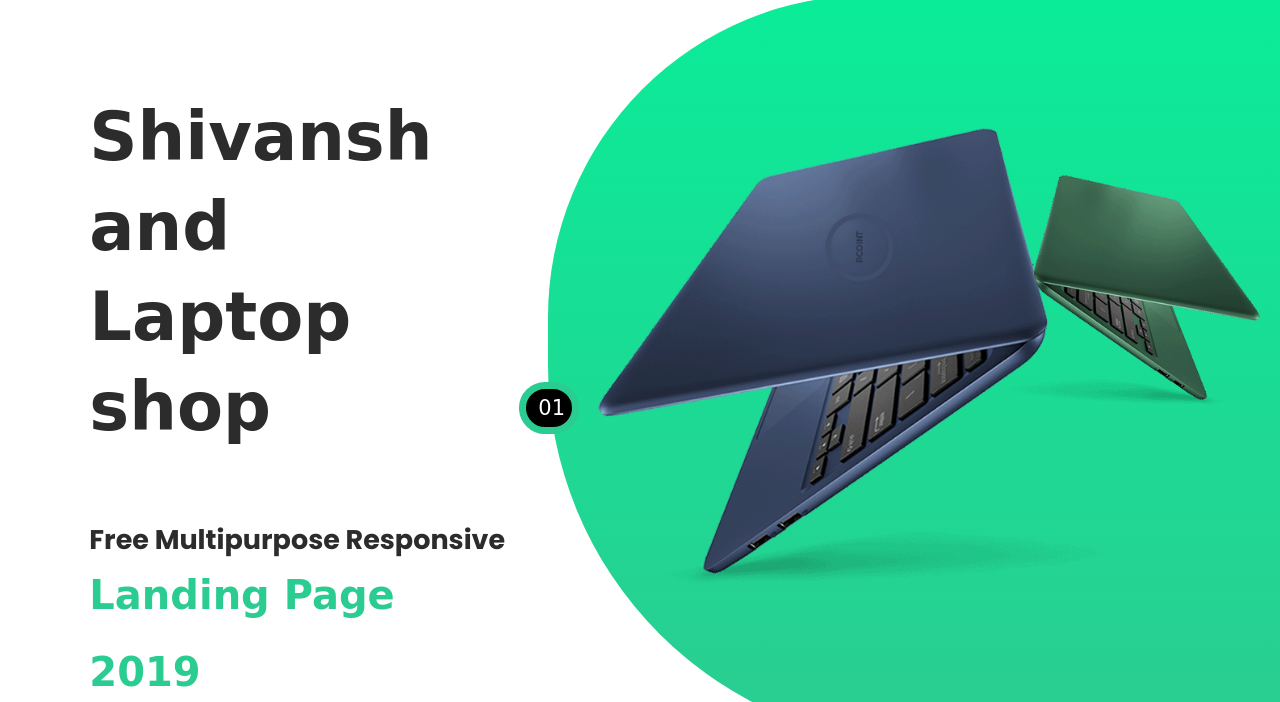
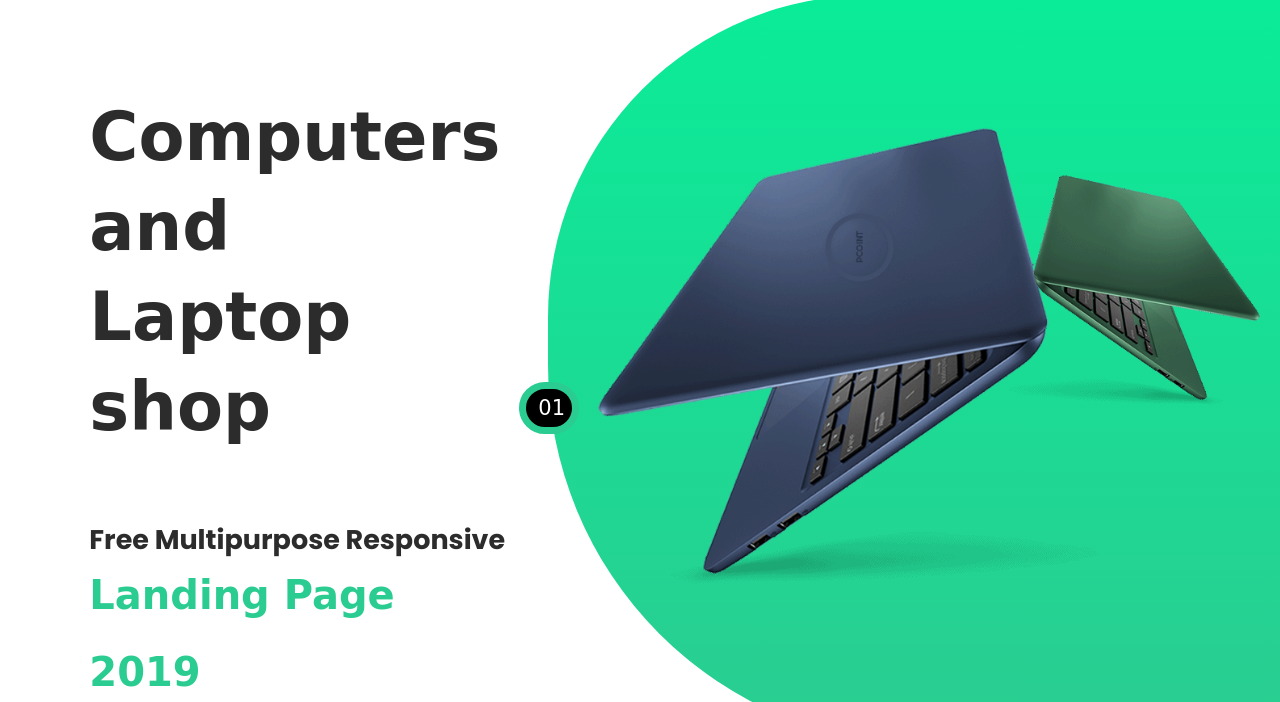
Before and after one commit to Shivansh-sk/pcoint-website, a plain HTML site: page index.html in a window 1280 px wide. Shown: the part 98-800 px from the top of the page. Drawn offline with nearby package versions, Linux system fonts and the light colour scheme; a web font is replaced by a local one.

Commit message:
updated title

```diff
--- a/index.html
+++ b/index.html
@@ -86,7 +86,7 @@
                   <div class="row d_flex">
                      <div class="col-md-5">
                         <div class="text-bg">
-                           <h1>Shivansh and <br>Laptop shop</h1>
+                           <h1>Computers and <br>Laptop shop</h1>
                            <strong>Free Multipurpose Responsive</strong>
                            <span>Landing Page 2019</span>
                            <a href="#">Buy Now</a>
```
